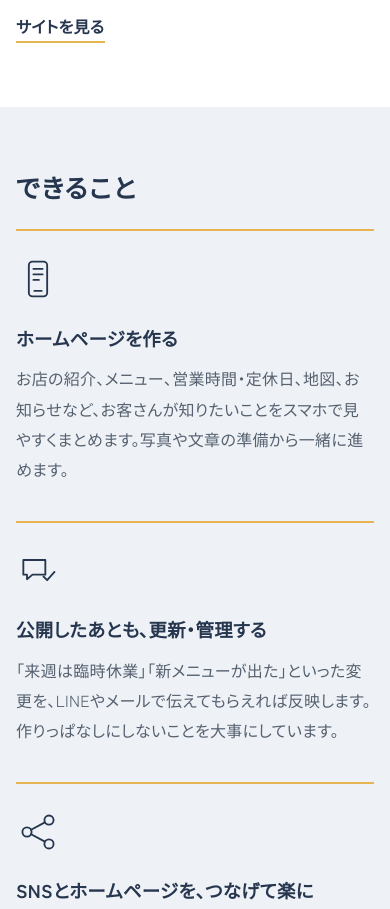
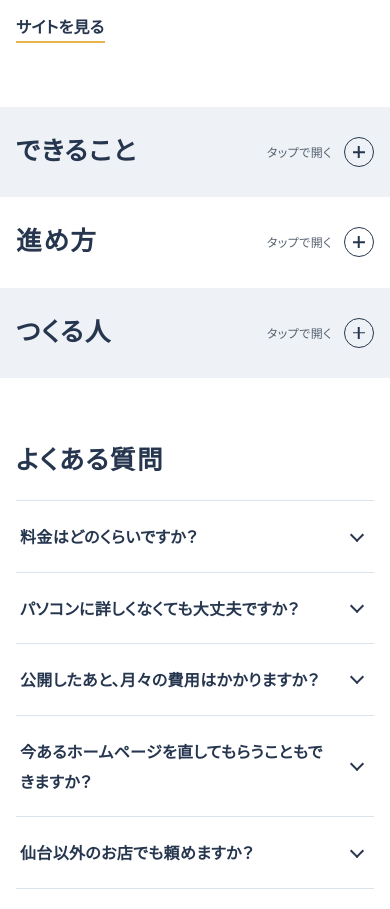
Before and after one commit to heso710soul-ctrl/kawano-web, a plain HTML site: page index.html in a window 390 px wide. Shown: the part 4835-5744 px from the top of the page. Drawn offline with Linux system fonts and the light colour scheme; a web font is replaced by a local one.

Commit message:
スマホ表示のときだけ、一部の見出しをタップで開くアコーディオンに（PCは変更なし）
Co-Authored-By: Claude Opus 5.5 <noreply@anthropic.com>
Claude-Session: https://claude.ai/code/session_019AyyreP3d5mYF3iofRwRqU

```diff
--- /dev/null
+++ b/fold.css
@@ -0,0 +1,69 @@
+/* ============================================================
+   スマホのときだけのアコーディオン（fold.js とセット）
+   PC幅では、見出しはいつもどおりの見た目のままです。
+   ============================================================ */
+.fold__toggle {
+  all: unset;
+  display: block;
+  cursor: default;
+}
+.fold__hint, .fold__icon { display: none; }
+.fold-hide { display: none !important; }
+
+@media (max-width: 760px) {
+  .is-foldable .fold__toggle {
+    display: flex;
+    align-items: center;
+    gap: 12px;
+    width: 100%;
+    cursor: pointer;
+    -webkit-tap-highlight-color: transparent;
+  }
+  .is-foldable .fold__toggle:focus-visible { outline: 2px solid var(--navy); outline-offset: 6px; border-radius: 6px; }
+  .is-foldable .fold__label { flex: 1; min-width: 0; }
+  /* 見出しの横にリンクなどが並ぶ場合も、見出しを横いっぱいに */
+  .is-foldable .section__title { flex: 1 1 100%; width: 100%; }
+
+  /* 「タップで開く」と ＋ のしるし */
+  .is-foldable .fold__hint {
+    display: inline;
+    flex: none;
+    font-family: var(--font-body, sans-serif);
+    font-size: 0.75rem;
+    font-weight: 500;
+    letter-spacing: 0.04em;
+    color: var(--ink-soft);
+  }
+  .is-foldable:not(.is-folded) .fold__hint { display: none; }
+  .is-foldable .fold__icon {
+    display: block;
+    flex: none;
+    position: relative;
+    width: 30px;
+    height: 30px;
+    border-radius: 50%;
+    border: 1.5px solid var(--navy);
+  }
+  .is-foldable .fold__icon::before,
+  .is-foldable .fold__icon::after {
+    content: "";
+    position: absolute;
+    left: 50%;
+    top: 50%;
+    width: 12px;
+    height: 1.5px;
+    background: var(--navy);
+    transform: translate(-50%, -50%);
+    transition: transform 0.2s ease;
+  }
+  .is-foldable .fold__icon::after { transform: translate(-50%, -50%) rotate(90deg); }
+  .is-foldable:not(.is-folded) .fold__icon::after { transform: translate(-50%, -50%) rotate(0deg); }
+
+  /* 閉じているときは、上下の余白も小さく */
+  .section.is-folded { padding-top: 26px; padding-bottom: 26px; }
+  .section.is-folded .section__title { margin-bottom: 0; }
+}
+
+@media (prefers-reduced-motion: reduce) {
+  .fold__icon::before, .fold__icon::after { transition: none; }
+}
--- /dev/null
+++ b/fold.js
@@ -0,0 +1,101 @@
+/* ============================================================
+   スマホのときだけ、見出しをタップで開くアコーディオンにする
+   使い方：閉じたい <section> に data-fold をつけるだけ。
+   ・中の .section__title（見出し）がボタンになり、
+     それ以外の中身はスマホ幅（760px以下）のときだけ閉じます。
+   ・PC幅ではいつも開いたまま（ボタンも見た目は普通の見出し）。
+   ・メニューなどから #id で飛んできたときは、その部分を自動で開きます。
+   ============================================================ */
+(function () {
+  const sections = Array.prototype.slice.call(document.querySelectorAll('section[data-fold]'));
+  if (!sections.length) return;
+  const mq = window.matchMedia('(max-width: 760px)');
+
+  const items = sections.map(function (sec, i) {
+    const title = sec.querySelector('.section__title');
+    if (!title) return null;
+
+    // 見出し以外の中身を集める（見出しが入れ子になっていても、その周りを全部）
+    const content = [];
+    let node = title;
+    while (node && node !== sec) {
+      const parent = node.parentElement;
+      Array.prototype.forEach.call(parent.children, function (child) {
+        if (child !== node) content.push(child);
+      });
+      node = parent;
+    }
+
+    // 見出しの文字をボタンで包む
+    const btn = document.createElement('button');
+    btn.type = 'button';
+    btn.className = 'fold__toggle';
+    const label = document.createElement('span');
+    label.className = 'fold__label';
+    while (title.firstChild) label.appendChild(title.firstChild);
+    const hint = document.createElement('span');
+    hint.className = 'fold__hint';
+    hint.setAttribute('aria-hidden', 'true');
+    hint.textContent = 'タップで開く';
+    const icon = document.createElement('span');
+    icon.className = 'fold__icon';
+    icon.setAttribute('aria-hidden', 'true');
+    btn.append(label, hint, icon);
+    title.appendChild(btn);
+
+    const item = { sec: sec, btn: btn, content: content, open: false };
+    btn.addEventListener('click', function () {
+      if (!mq.matches) return;
+      setOpen(item, !item.open);
+    });
+    return item;
+  }).filter(Boolean);
+
+  function apply(item) {
+    const folded = mq.matches && !item.open;
+    item.sec.classList.toggle('is-folded', folded);
+    item.sec.classList.toggle('is-foldable', mq.matches);
+    item.content.forEach(function (el) { el.classList.toggle('fold-hide', folded); });
+    if (mq.matches) {
+      item.btn.setAttribute('aria-expanded', String(item.open));
+      item.btn.removeAttribute('tabindex');
+    } else {
+      // PCでは普通の見出しとして扱う（ボタンとしては押せない）
+      item.btn.removeAttribute('aria-expanded');
+      item.btn.tabIndex = -1;
+    }
+  }
+  function setOpen(item, open) { item.open = open; apply(item); }
+  function applyAll() { items.forEach(apply); }
+
+  // #id で指された場所が閉じた部分の中なら開く
+  function openFor(hash) {
+    if (!hash || hash.length < 2) return;
+    let target = null;
+    try { target = document.getElementById(decodeURIComponent(hash.slice(1))); } catch (_) {}
+    if (!target) return;
+    items.forEach(function (item) {
+      if (item.sec === target || item.sec.contains(target)) setOpen(item, true);
+    });
+  }
+
+  applyAll();
+  openFor(location.hash);
+  if (location.hash) {
+    // 開いたぶん位置がずれるので、もう一度その場所へ
+    const t = document.getElementById(location.hash.slice(1));
+    if (t) requestAnimationFrame(function () { t.scrollIntoView(); });
+  }
+
+  // ページ内リンク（メニューなど）を押したとき、先に開いてからスクロールさせる
+  document.addEventListener('click', function (e) {
+    const a = e.target.closest && e.target.closest('a[href*="#"]');
+    if (!a) return;
+    const url = new URL(a.href, location.href);
+    if (url.pathname === location.pathname && url.hash) openFor(url.hash);
+  }, true);
+  window.addEventListener('hashchange', function () { openFor(location.hash); });
+
+  if (mq.addEventListener) mq.addEventListener('change', applyAll);
+  else if (mq.addListener) mq.addListener(applyAll);
+})();
--- a/index.html
+++ b/index.html
@@ -21,6 +21,7 @@
   <link rel="stylesheet" href="line.css">
   <link rel="stylesheet" href="voice-card.css">
   <link rel="stylesheet" href="works-layout.css">
+  <link rel="stylesheet" href="fold.css">
 </head>
 <body>
 
@@ -225,7 +226,7 @@
   <!-- ========================================
        できること
   ======================================== -->
-  <section class="section section--tint" id="services" aria-labelledby="services-title">
+  <section class="section section--tint" id="services" data-fold aria-labelledby="services-title">
     <div class="section__inner">
       <h2 class="section__title" id="services-title">できること</h2>
 
@@ -257,7 +258,7 @@
   <!-- ========================================
        進め方（順番がある内容なので番号つき）
   ======================================== -->
-  <section class="section" id="flow" aria-labelledby="flow-title">
+  <section class="section" id="flow" data-fold aria-labelledby="flow-title">
     <div class="section__inner">
       <h2 class="section__title" id="flow-title">進め方</h2>
       <ol class="flow">
@@ -288,7 +289,7 @@
   <!-- ========================================
        つくる人
   ======================================== -->
-  <section class="section section--tint" id="about" aria-labelledby="about-title">
+  <section class="section section--tint" id="about" data-fold aria-labelledby="about-title">
     <div class="section__inner about">
       <img class="about__photo" src="image/profile.jpg" alt="河野智也" width="1200" height="803">
       <div class="about__body">
@@ -409,5 +410,6 @@
 </footer>
 
 <script src="script.js"></script>
+<script src="fold.js"></script>
 </body>
 </html>
```
